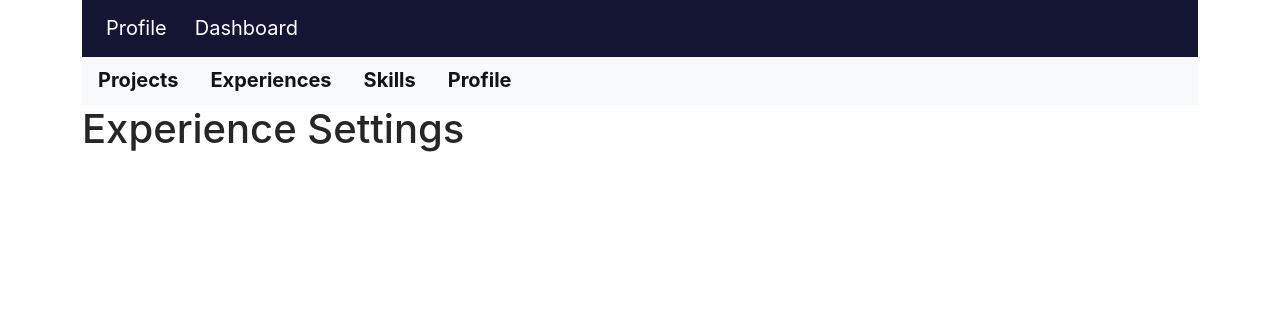
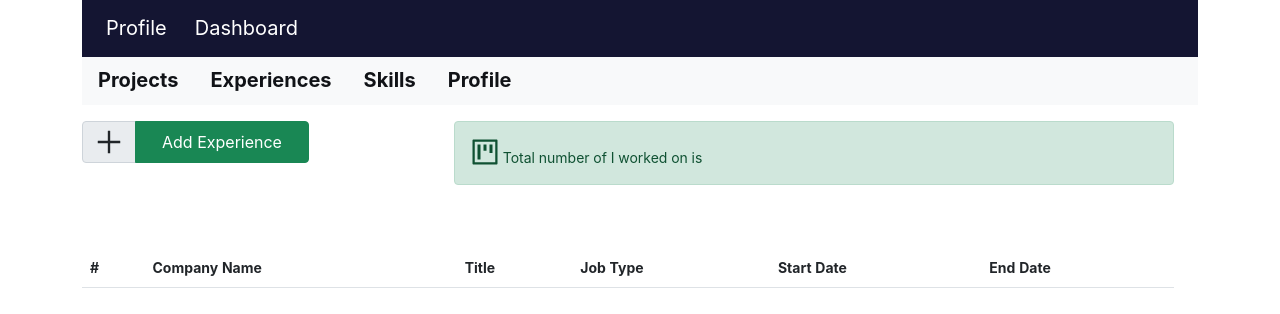
Before and after one commit to Jay-Jha04/InteractiveResume-Frontend, a React (Create React App) app: page /admin-dashboard/experiences in a window 1280 px wide. Shown: the top 314 px of the page. Built offline with nearby package versions, Linux system fonts and the light colour scheme; no server answers.

Commit message:
creating experience setting page (#2)
Co-authored-by: Jay Jha <jayjha@jays-MacBook-Pro.local>

```diff
--- a/src/components/admin/experienceSettings.jsx
+++ b/src/components/admin/experienceSettings.jsx
@@ -1,5 +1,63 @@
+import { useState } from "react";
+import { CSSTransition } from "react-transition-group";
+import { ProjectOutlined, PlusOutlined } from "@ant-design/icons";
+import Modal from "../common/modal";
+
 const ExperienceSettings = () => {
-  return <h1>Experience Settings</h1>;
+  const [showModal, setShowModal] = useState(false);
+  return (
+    <>
+      <div className="row mt-3">
+        <div className="row">
+          <div className="col-sm-4">
+            <div className="input-group">
+              <span className="input-group-text fs-3">
+                <PlusOutlined />
+              </span>
+              <button
+                className="btn btn-success w-50"
+                onClick={() => setShowModal(true)}
+              >
+                Add Experience
+              </button>
+            </div>
+          </div>
+          <div className="col-sm-8">
+            <div className="alert alert-success">
+              <ProjectOutlined style={{ fontSize: "2em" }} /> Total number of I
+              worked on is
+            </div>
+          </div>
+        </div>
+        <div className="row mt-5">
+          <div className="col-12">
+            <table className="table table-striped">
+              <thead className="thead-dark">
+                <tr>
+                  <th>#</th>
+                  <th>Company Name</th>
+                  <th>Title</th>
+                  <th>Job Type</th>
+                  <th>Start Date</th>
+                  <th>End Date</th>
+                </tr>
+              </thead>
+            </table>
+          </div>
+        </div>
+      </div>
+      <CSSTransition
+        in={showModal}
+        timeout={500}
+        classNames="modal"
+        unmountOnExit
+        onEnter={() => (document.body.style.overflow = "hidden")}
+        onExited={() => (document.body.style.overflow = "auto")}
+      >
+        <Modal onClick={() => setShowModal(false)}>Hello world</Modal>
+      </CSSTransition>
+    </>
+  );
 };
 
 export default ExperienceSettings;
--- a/src/components/admin/profileSettings.jsx
+++ b/src/components/admin/profileSettings.jsx
@@ -1,5 +1,63 @@
+import { useState } from "react";
+import { CSSTransition } from "react-transition-group";
+import { ProjectOutlined, PlusOutlined } from "@ant-design/icons";
+import Modal from "../common/modal";
+
 const ProfileSettings = () => {
-  return <h1>Profile Settings</h1>;
+  const [showModal, setShowModal] = useState(false);
+
+  return (
+    <>
+      <div className="row mt-3">
+        <div className="row">
+          <div className="col-sm-4">
+            <div className="input-group">
+              <span className="input-group-text fs-3">
+                <PlusOutlined />
+              </span>
+              <button
+                className="btn btn-success w-50"
+                onClick={() => setShowModal(true)}
+              >
+                Add Projects
+              </button>
+            </div>
+          </div>
+          <div className="col-sm-8">
+            <div className="alert alert-success">
+              <ProjectOutlined style={{ fontSize: "2em" }} /> Total number of
+              projects is
+            </div>
+          </div>
+        </div>
+        <div className="row mt-5">
+          <div className="col-12">
+            <table className="table table-striped">
+              <thead className="thead-dark">
+                <tr>
+                  <th>#</th>
+                  <th>Project Title</th>
+                  <th>Start Date</th>
+                  <th>End Date</th>
+                  <th></th>
+                </tr>
+              </thead>
+            </table>
+          </div>
+        </div>
+      </div>
+      <CSSTransition
+        in={showModal}
+        timeout={500}
+        classNames="modal"
+        unmountOnExit
+        onEnter={() => (document.body.style.overflow = "hidden")}
+        onExited={() => (document.body.style.overflow = "auto")}
+      >
+        <Modal onClick={() => setShowModal(false)}>Hello world</Modal>
+      </CSSTransition>
+    </>
+  );
 };
 
 export default ProfileSettings;
```
